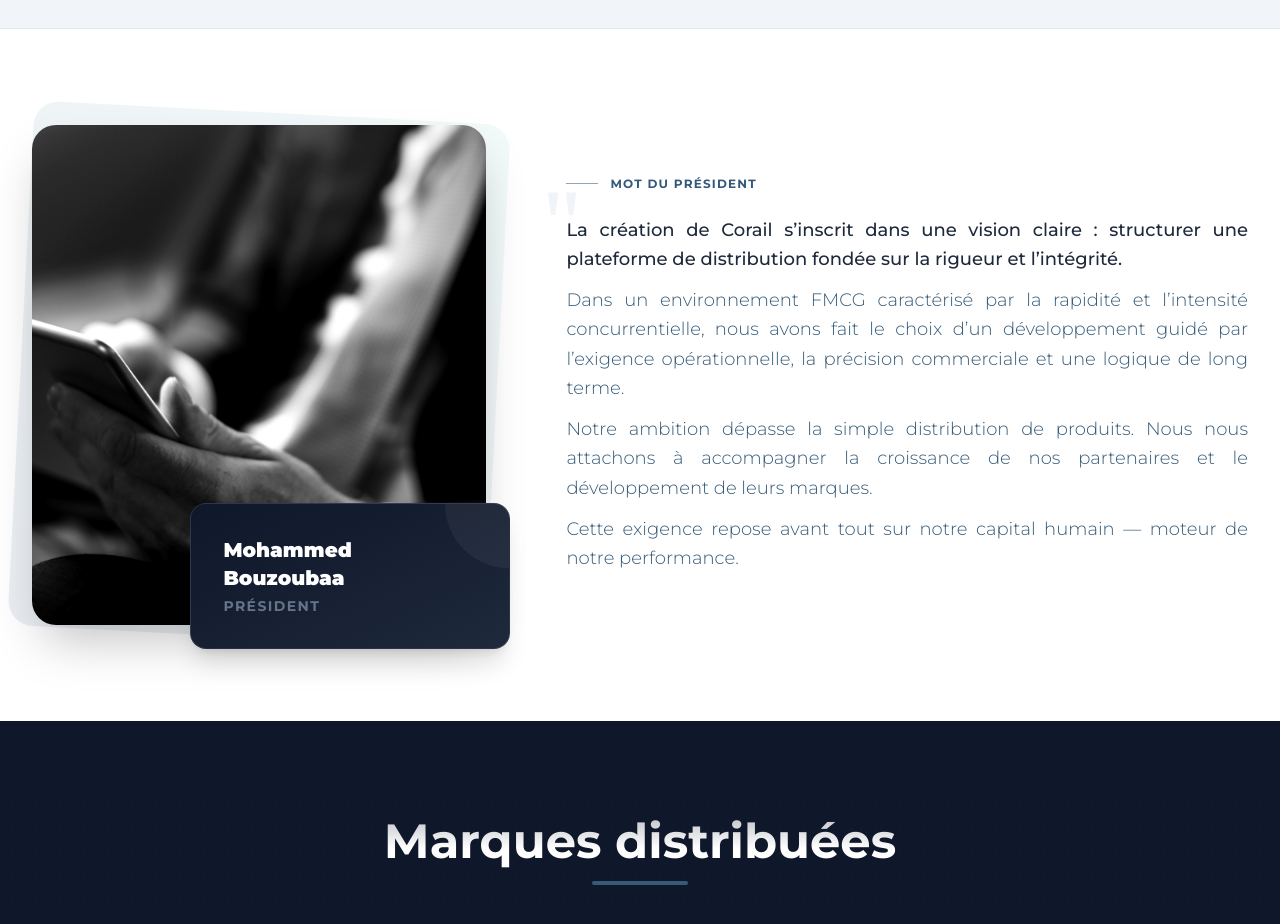
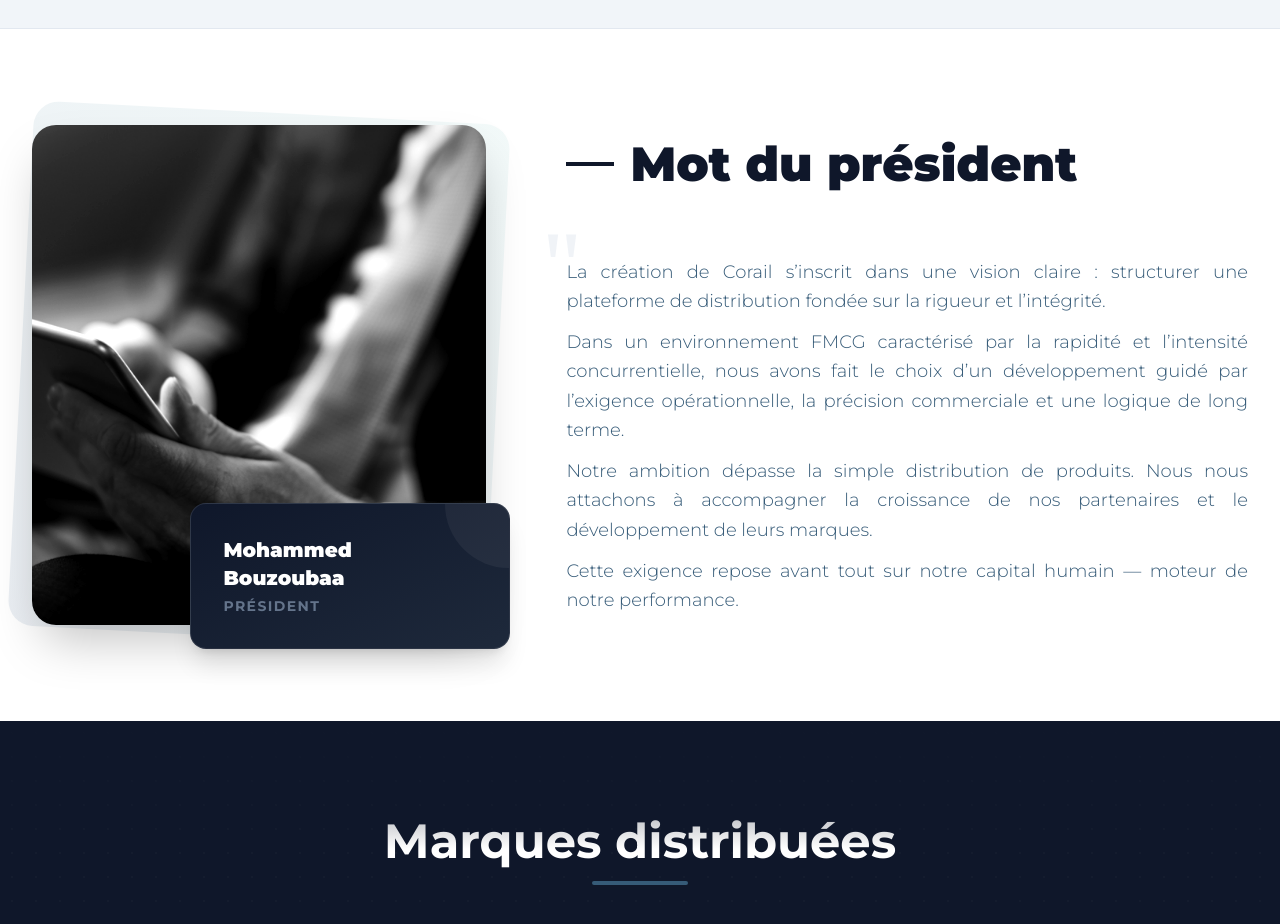
Before and after one commit to oumamaagdour00-rgb/corail, a React (Vite) app: page /#/ in a window 1280 px wide. Shown: the part 2460-3384 px from the top of the page. Built offline with nearby package versions, Linux system fonts and the light colour scheme.

Commit message:
added other front changes

```diff
--- a/pages/Home.tsx
+++ b/pages/Home.tsx
@@ -135,10 +135,10 @@
 							transition={{ duration: 0.8, ease: "easeOut" }}
 							className="w-full lg:w-3/5"
 						>
-							<span className="text-corail-500 font-bold tracking-widest text-xs uppercase mb-6 block flex items-center space-x-3">
-								<div className="h-px w-8 bg-corail-300"></div>
-								<span>{t.home.presidentTitle}</span>
-							</span>
+							<h1 className="text-3xl md:text-5xl font-display font-black mb-16 text-corail-900 leading-tight flex items-center gap-4">
+								<span className="h-1 w-12 bg-corail-900"></span>
+								{t.home.presidentTitle}
+							</h1>
 							<div className="space-y-3 relative">
 								<span className="absolute -top-10 -left-6 text-8xl font-serif text-corail-100 opacity-50 pointer-events-none select-none">
 									"
@@ -150,7 +150,7 @@
 										whileInView={{ opacity: 1, y: 0 }}
 										viewport={{ once: true, amount: 0.3 }}
 										transition={{ duration: 0.6, delay: 0.2 + (i * 0.1), ease: "easeOut" }}
-										className={`text-lg leading-relaxed text-corail-600 text-justify ${i === 0 ? "font-display font-medium text-corail-800" : "font-light"}`}
+										className="text-lg leading-relaxed text-corail-600 text-justify font-light"
 									>
 										{paragraph}
 									</motion.p>
--- a/translations.ts
+++ b/translations.ts
@@ -295,7 +295,7 @@
       formSubject: "Subject",
       formMessage: "Message",
       formButton: "Send message",
-      subjects: ["General inquiry", "Partnership proposal", "Career opportunity", "Product information"]
+      subjects: ["Partnership proposal", "General inquiry", "Career opportunity"]
     },
     footer: {
       description: "Specialized FMCG distributor in Morocco since 2010.",
@@ -637,7 +637,7 @@
       formSubject: "Sujet",
       formMessage: "Message",
       formButton: "Envoyer le message",
-      subjects: ["Demande générale", "Proposition de partenariat", "Opportunité de carrière", "Information produit"]
+      subjects: ["Proposition de partenariat", "Demande générale", "Opportunité de carrière"]
     },
     footer: {
       description: "Distributeur spécialisé en FMCG au Maroc depuis 2010.",
@@ -775,7 +775,7 @@
                 'Optimisation des niveaux de stock'
               ]
             },
-            { type: 'emphasis', content: ['Notre objectif :', 'Fluidité, fiabilité et maîtrise du risque.'] }
+            { type: 'emphasis', content: ['Notre objectif :', 'Disponibilité, réactivité et maîtrise du risque.'] }
           ]
         },
         {
@@ -976,7 +976,7 @@
       formSubject: "الموضوع",
       formMessage: "الرسالة",
       formButton: "إرسال الرسالة",
-      subjects: ["استفسار عام", "اقتراح شراكة", "فرصة عمل", "معلومات حول منتج"]
+      subjects: ["اقتراح شراكة", "استفسار عام", "فرصة عمل"]
     },
     footer: {
     description: "موزّع متخصص في السلع الاستهلاكية سريعة التداول في المغرب منذ عام 2010",
```
